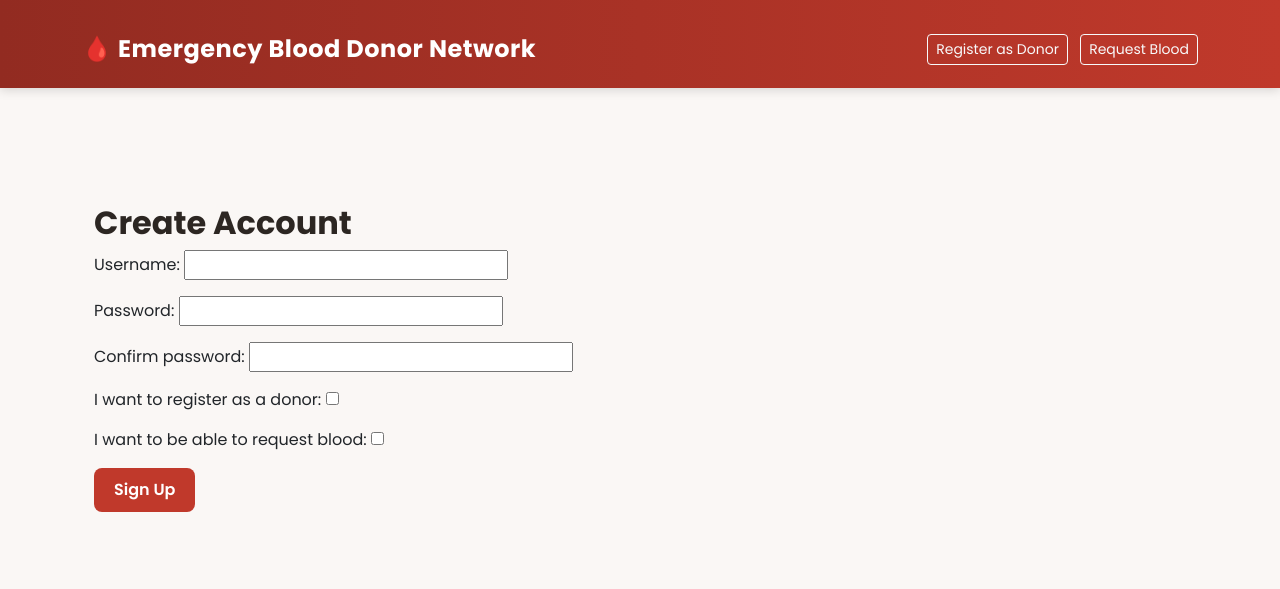
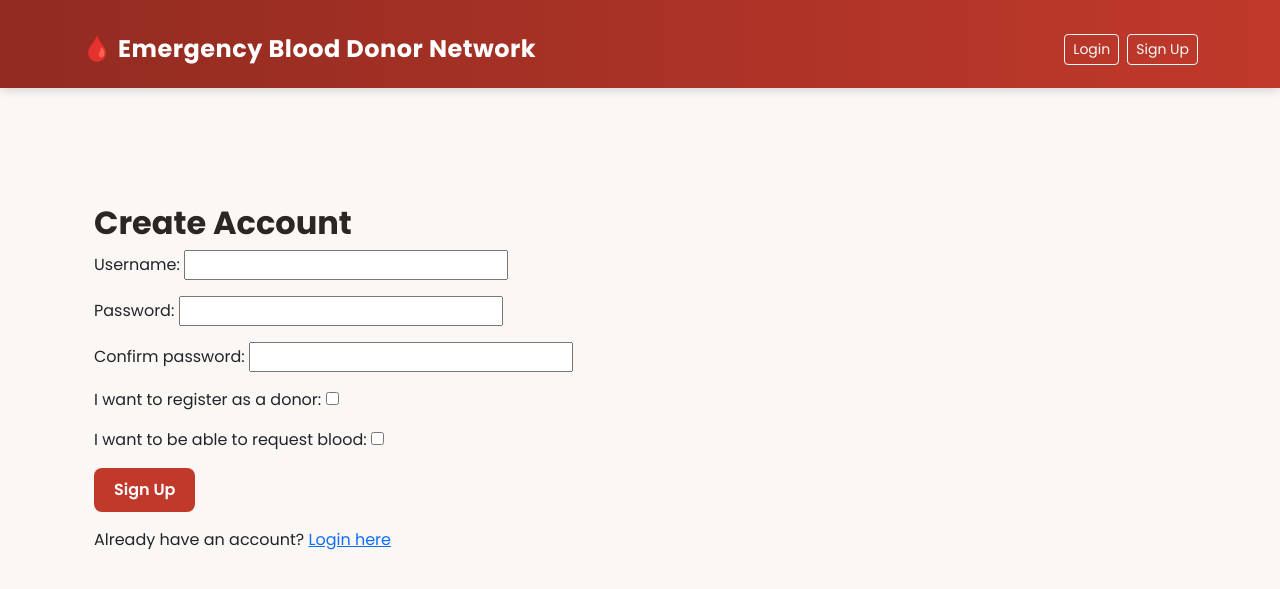
Before and after one commit to panktihalatwala/bloodconnect, a Django app: page /signup/ in a window 1280 px wide. Shown: the top 589 px of the page. Run offline with Django 5.2, Linux system fonts and the light colour scheme.

Commit message:
Add role-aware navigation and cross-link login/signup pages - Rebuilt navbar to show different links based on user role (donor/requester/admin) and login state - Added dashboard links (donor dashboard, requester dashboard, verify donors) to navbar for logged-in users - Converted logout to POST-based form per Django 6 LogoutView requirements - Added cross-links between login and signup pages

```diff
--- a/templates/accounts/login.html
+++ b/templates/accounts/login.html
@@ -12,4 +12,5 @@
     {% endfor %}
     <button type="submit" class="btn btn-danger">Login</button>
 </form>
+<p class="mt-3">Don't have an account? <a href="{% url 'signup' %}">Sign up here</a></p>
 {% endblock %}
--- a/templates/accounts/signup.html
+++ b/templates/accounts/signup.html
@@ -7,5 +7,6 @@
         {{ form.as_p }}
         <button type="submit" class="btn btn-danger">Sign Up</button>
     </form>
+    <p class="mt-3">Already have an account? <a href="{% url 'login' %}">Login here</a></p>
 </div>
 {% endblock %}
--- a/templates/donors/base.html
+++ b/templates/donors/base.html
@@ -85,11 +85,31 @@
 </head>
 <body>
     <nav class="navbar navbar-dark mb-5 py-3">
-        <div class="container">
-            <a class="navbar-brand fs-4" href="/">🩸 Emergency Blood Donor Network</a>
-            <div>
-                <a class="btn btn-outline-light btn-sm me-2" href="{% url 'register_donor' %}">Register as Donor</a>
-                <a class="btn btn-outline-light btn-sm" href="{% url 'submit_request' %}">Request Blood</a>
+        <div class="container d-flex flex-wrap justify-content-between align-items-center">
+            <a class="navbar-brand fs-4" href="{% url 'home' %}">🩸 Emergency Blood Donor Network</a>
+            <div class="d-flex flex-wrap gap-2">
+                {% if user.is_authenticated %}
+                    {% if user.profile.is_donor %}
+                        <a class="btn btn-outline-light btn-sm" href="{% url 'donor_dashboard' %}">My Donor Dashboard</a>
+                    {% endif %}
+                    {% if user.profile.is_requester %}
+                        <a class="btn btn-outline-light btn-sm" href="{% url 'requester_dashboard' %}">My Requests</a>
+                    {% endif %}
+                    {% if user.profile.is_admin %}
+                        <a class="btn btn-outline-light btn-sm" href="{% url 'verify_donors_list' %}">Verify Donors</a>
+                    {% endif %}
+                    {% if not user.profile.is_donor %}
+                        <a class="btn btn-outline-light btn-sm" href="{% url 'register_donor' %}">Register as Donor</a>
+                    {% endif %}
+                    <a class="btn btn-outline-light btn-sm" href="{% url 'submit_request' %}">Request Blood</a>
+                    <form method="POST" action="{% url 'logout' %}" class="d-inline">
+                        {% csrf_token %}
+                        <button type="submit" class="btn btn-outline-light btn-sm">Logout</button>
+                    </form>
+                {% else %}
+                    <a class="btn btn-outline-light btn-sm" href="{% url 'login' %}">Login</a>
+                    <a class="btn btn-outline-light btn-sm" href="{% url 'signup' %}">Sign Up</a>
+                {% endif %}
             </div>
         </div>
     </nav>
```
